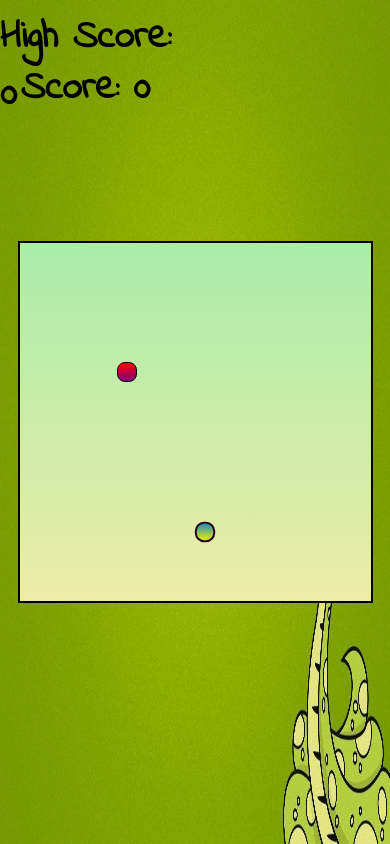
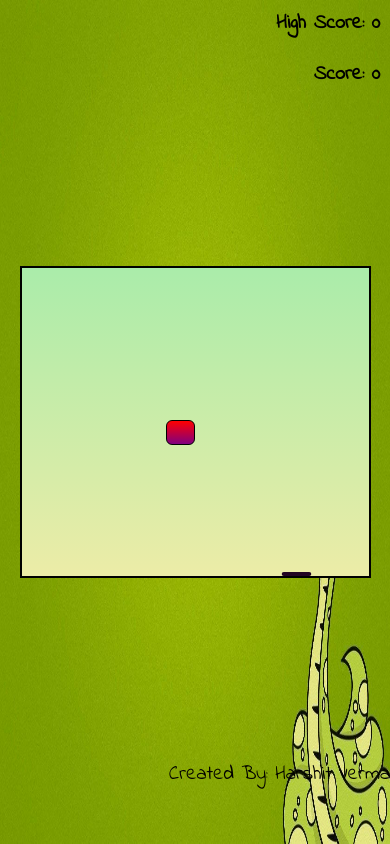
Before and after one commit to harshitverma-1701/snake-game, a plain HTML site: page index.html in a window 390 px wide. Drawn offline with Linux system fonts and the light colour scheme.

Commit message:
Update style.css

```diff
--- a/css/style.css
+++ b/css/style.css
@@ -1,7 +1,10 @@
 @import url("https://fonts.googleapis.com/css2?family=Indie+Flower&display=swap");
+
+/* Default styles */
 * {
   padding: 0;
   margin: 0;
+  box-sizing: border-box;
 }
 
 .body {
@@ -19,7 +22,6 @@
   top: 96vh;
   right: 25em;
   font-size: 25px;
-
   font-family: "Indie Flower", cursive;
 }
 
@@ -69,3 +71,76 @@
   border: 0.25vmin solid black;
   border-radius: 8px;
 }
+
+/* Media queries for responsiveness */
+
+/* Small devices (portrait phones) */
+@media only screen and (max-width: 480px) {
+  #credits {
+    font-size: 20px;
+    right: 1em;
+  }
+
+  #highscoreBox {
+    font-size: 24px;
+    right: 10px;
+  }
+
+  #myscoreBox {
+    font-size: 24px;
+    right: 10px;
+    top: 40px;
+  }
+
+  #board {
+    width: 80vw;
+    height: 80vw;
+    grid-template-rows: repeat(12, 1fr);
+    grid-template-columns: repeat(12, 1fr);
+  }
+
+  .head {
+    border-radius: 7px;
+  }
+
+  .snake {
+    border-radius: 9px;
+  }
+
+  .food {
+    border-radius: 6px;
+  }
+}
+
+@media only screen and (max-width: 600px) {
+  #credits {
+    top: 90vh;
+    right: 0;
+    font-size: 20px;
+  }
+
+  #highscoreBox {
+    top: 9px;
+    right: 10px;
+    font-size: 20px;
+  }
+
+  #myscoreBox {
+    top: 60px;
+    right: 10px;
+    font-size: 20px;
+  }
+
+  #board {
+    width: 90vw;
+    height: 80vw;
+  }
+
+  .snake {
+    border-radius: 8px;
+  }
+
+  .food {
+    border-radius: 6px;
+  }
+}
```
